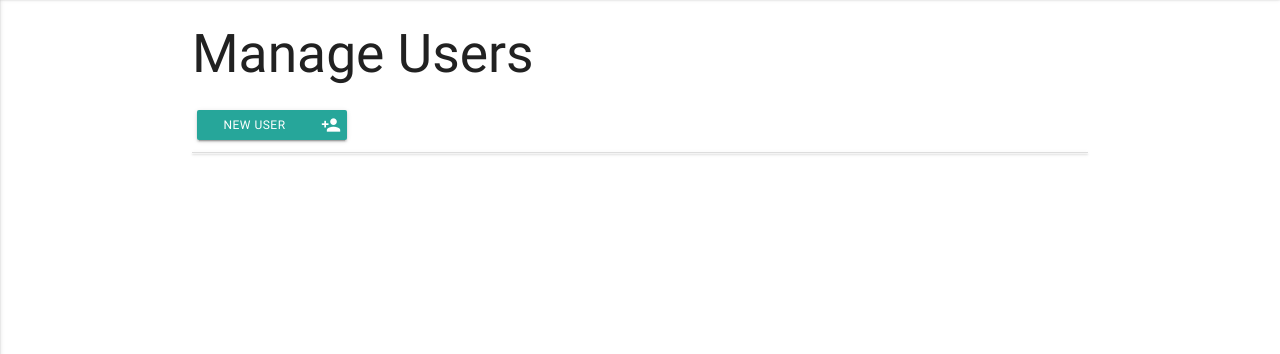
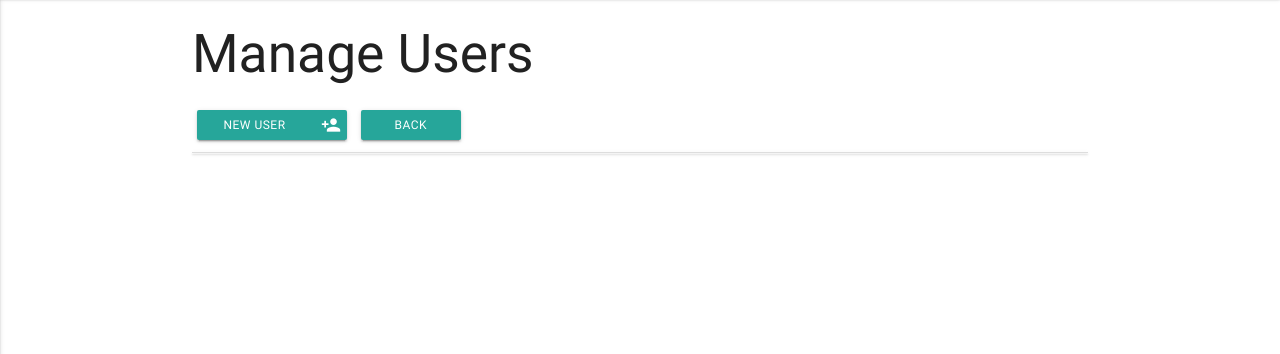
Before and after one commit to aidan-stritch/Personal-Interests-Manager, a Flask app: page /manage_users in a window 1280 px wide. Shown: the part 66-420 px from the top of the page. Run offline with Flask 2, Linux system fonts and the light colour scheme; the visitor is signed in with stand-in values (Sample User, id 1); data that the repository does not hold is empty; some libraries are stand-ins or nearby versions.

Commit message:
added back buttons for better user navigation on all pages

```diff
--- a/app.py
+++ b/app.py
@@ -13,7 +13,7 @@ load_dotenv()
 """Creating an instance of a Flask app and linking it to the MongoDB"""
 app = Flask(__name__)
 
-
+"""this gets the DB name, URI and secret key from the .env file for the app configuration"""
 app.config["MONGO_DBNAME"] = os.environ.get("MONGO_DBNAME")
 app.config["MONGO_URI"] = os.environ.get("MONGO_URI")
 app.config["SECRET_KEY"] = os.environ.get("SECRET_KEY")
@@ -118,7 +118,8 @@ def add_user():
     fields = request.form.to_dict()
     fields['Password'] = hash_pass
     Users.insert_one(fields)
-
+    """if the user is authenticated then they are brought back to the
+    manage_user's page and if not they are logged in and redirected to their user profile"""
     if current_user.is_authenticated:
         flash('Successfully created new user')
         return redirect(url_for('manage_users'))
--- a/static/css/style.css
+++ b/static/css/style.css
@@ -5,6 +5,15 @@ body{
 .btn-small{
     height: 30px;
     width: 150px;
+    line-height: 30px;
+    margin: 5px 5px;
+    padding: 0 0.5em;
+    font-size: 12px;
+}
+
+.btn-back{
+    height: 30px;
+    width: 100px;
     line-height: 30px;
     margin: 5px 5px;
     padding: 0 0.5em;
--- a/templates/add_episode.html
+++ b/templates/add_episode.html
@@ -64,6 +64,8 @@ component to allow the user to add a new episodes details and submit -->
             <button class="btn waves-effect waves-light form_btn" type="submit" >Add Episode
                 <i class="material-icons right">done</i>
             </button>
+            <!-- this button sends the user to the last page they were on-->
+            <button type="button" class="btn waves-effect waves-light form_btn" onclick="javascript:history.back()">Back</button>
         </div>
 	</form>
 </div>
--- a/templates/add_game.html
+++ b/templates/add_game.html
@@ -45,6 +45,8 @@ component to allow the user to update a movies details and submit -->
             <button class="btn waves-effect waves-light form_btn" type="submit">Add Game
                 <i class="material-icons right">done</i>
             </button>
+            <!-- this button sends the user to the last page they were on-->
+            <button type="button" class="btn waves-effect waves-light form_btn" onclick="javascript:history.back()">Back</button>
         </div>
 	</form>
 </div>
--- a/templates/add_movie.html
+++ b/templates/add_movie.html
@@ -64,6 +64,8 @@ component to allow the user to update a movies details and submit -->
             <button class="btn waves-effect waves-light form_btn" type="submit">Add Movie
                 <i class="material-icons right">done</i>
             </button>
+            <!-- this button sends the user to the last page they were on-->
+            <button type="button" class="btn waves-effect waves-light form_btn" onclick="javascript:history.back()">Back</button>
         </div>
 	</form>
 </div>
--- a/templates/add_quest.html
+++ b/templates/add_quest.html
@@ -57,6 +57,8 @@ component to allow the user to add a new quests details and submit -->
             <button class="btn waves-effect waves-light form_btn" type="submit" >Add Quest
                 <i class="material-icons right">done</i>
             </button>
+            <!-- this button sends the user to the last page they were on-->
+            <button type="button" class="btn waves-effect waves-light form_btn" onclick="javascript:history.back()">Back</button>
         </div>
 	</form>
 </div>
--- a/templates/add_tv_show.html
+++ b/templates/add_tv_show.html
@@ -55,6 +55,8 @@ component to allow the user to update a movies details and submit -->
             <button class="btn waves-effect waves-light form_btn" type="submit">Add TV Show
                 <i class="material-icons right">done</i>
             </button>
+            <!-- this button sends the user to the last page they were on-->
+            <button type="button" class="btn waves-effect waves-light form_btn" onclick="javascript:history.back()">Back</button>
         </div>
 	</form>
 </div>
--- a/templates/add_user.html
+++ b/templates/add_user.html
@@ -76,6 +76,8 @@ component to allow the user to fill in a new users details and submit -->
 			<button class="btn waves-effect waves-light" type="submit">Add User
                 <i class="material-icons right">person_add</i>
             </button>
+            <!-- this button sends the user to the last page they were on-->
+            <button type="button" class="btn waves-effect waves-light form_btn" onclick="javascript:history.back()">Back</button>
 		</div>
 	</form>
 </div>
--- a/templates/edit_episode.html
+++ b/templates/edit_episode.html
@@ -68,6 +68,8 @@ component to allow the user to update a movies details and submit -->
             <button class="btn waves-effect waves-light form_btn" type="submit">Save Changes
                 <i class="material-icons right">done</i>
             </button>
+            <!-- this button sends the user to the last page they were on-->
+            <button type="button" class="btn waves-effect waves-light form_btn" onclick="javascript:history.back()">Back</button>
         </div>
 	</form>
 </div>
--- a/templates/edit_game.html
+++ b/templates/edit_game.html
@@ -45,6 +45,8 @@ component to allow the user to update a movies details and submit -->
             <button class="btn waves-effect waves-light form_btn" type="submit">Save Changes
                 <i class="material-icons right">done</i>
             </button>
+            <!-- this button sends the user to the last page they were on-->
+            <button type="button" class="btn waves-effect waves-light form_btn" onclick="javascript:history.back()">Back</button>
         </div>
 	</form>
 </div>
--- a/templates/edit_movie.html
+++ b/templates/edit_movie.html
@@ -68,6 +68,8 @@ component to allow the user to update a movies details and submit -->
             <button class="btn waves-effect waves-light form_btn" type="submit" >Save Changes
                 <i class="material-icons right">done</i>
             </button>
+            <!-- this button sends the user to the last page they were on-->
+            <button type="button" class="btn waves-effect waves-light form_btn" onclick="javascript:history.back()">Back</button>
         </div>
 	</form>
 </div>
--- a/templates/edit_quest.html
+++ b/templates/edit_quest.html
@@ -65,6 +65,8 @@ component to allow the user to update a movies details and submit -->
             <button class="btn waves-effect waves-light form_btn" type="submit">Save Changes
                 <i class="material-icons right">done</i>
             </button>
+            <!-- this button sends the user to the last page they were on-->
+            <button type="button" class="btn waves-effect waves-light form_btn" onclick="javascript:history.back()">Back</button>
         </div>
 	</form>
 </div>
--- a/templates/edit_tv_show.html
+++ b/templates/edit_tv_show.html
@@ -55,6 +55,8 @@ component to allow the user to update a movies details and submit -->
             <button class="btn waves-effect waves-light form_btn" type="submit">Save Changes
                 <i class="material-icons right">done</i>
             </button>
+            <!-- this button sends the user to the last page they were on-->
+            <button type="button" class="btn waves-effect waves-light form_btn" onclick="javascript:history.back()">Back</button>
         </div>
 	</form>
 </div>
--- a/templates/edit_user.html
+++ b/templates/edit_user.html
@@ -76,6 +76,8 @@ component to allow the user to edit an existing users details and submit -->
 			<button class="btn waves-effect waves-light" type="submit">Save Changes
                 <i class="material-icons right">done</i>
             </button>
+            <!-- this button sends the user to the last page they were on-->
+            <button type="button" class="btn waves-effect waves-light form_btn" onclick="javascript:history.back()">Back</button>
 		</div>
 	</form>
 </div>
--- a/templates/manage_users.html
+++ b/templates/manage_users.html
@@ -14,7 +14,10 @@
 	{% endif %}
 {% endwith%}
 
-<a href="{{url_for('sign_up')}}"class="waves-effect waves-light btn btn-small"><i class="material-icons right">person_add</i>New User</a>
+<a href="{{url_for('new_user')}}"class="waves-effect waves-light btn btn-small"><i class="material-icons right">person_add</i>New User</a>
+<!-- this button sends the user to the last page they were on-->
+<button type="button" class="btn btn-back" onclick="javascript:history.back()">Back</button>
+
 <!-- This area controls the materialize accordian
 display component to showcase the user information -->
 <ul class="collapsible">
--- a/templates/my_episodes.html
+++ b/templates/my_episodes.html
@@ -14,6 +14,9 @@
 	{% endif %}
 {% endwith%}
 <a href="{{url_for('new_episode', tv_name=show)}}"class="waves-effect waves-light btn btn-small"><i class="material-icons right">dvr</i>Add Episode</a>
+
+<!-- this button sends the user to the last page they were on-->
+<button type="button" class="btn btn-back" onclick="javascript:history.back()">Back</button>
 
 <!-- This area controls the materialize accordian
 display component to showcase the user information -->
--- a/templates/my_games.html
+++ b/templates/my_games.html
@@ -14,6 +14,9 @@
 	{% endif %}
 {% endwith%}
 <a href="{{url_for('new_game')}}"class="waves-effect waves-light btn btn-small"><i class="material-icons right">gamepad</i>New Game</a>
+<!-- this button sends the user to the last page they were on-->
+<button type="button" class="btn btn-back" onclick="javascript:history.back()">Back</button>
+
 <!-- This area controls the materialize accordian
 display component to showcase the user information -->
 <ul class="collapsible">
--- a/templates/my_movies.html
+++ b/templates/my_movies.html
@@ -14,6 +14,9 @@
 	{% endif %}
 {% endwith%}
 <a href="{{url_for('new_film')}}"class="waves-effect waves-light btn btn-small"><i class="material-icons right">local_movies</i>New Movie</a>
+<!-- this button sends the user to the last page they were on-->
+<button type="button" class="btn btn-back" onclick="javascript:history.back()">Back</button>
+
 <!-- This area controls the materialize accordian
 display component to showcase the user information -->
 <ul class="collapsible">
--- a/templates/my_quests.html
+++ b/templates/my_quests.html
@@ -14,6 +14,8 @@
 	{% endif %}
 {% endwith%}
 <a href="{{url_for('new_quest', game_name=game)}}"class="waves-effect waves-light btn btn-small"><i class="material-icons right">menu_book</i>Add Quest</a>
+<!-- this button sends the user to the last page they were on-->
+<button type="button" class="btn btn-back" onclick="javascript:history.back()">Back</button>
 
 <!-- This area controls the materialize accordian
 display component to showcase the user information -->
--- a/templates/my_tv_shows.html
+++ b/templates/my_tv_shows.html
@@ -14,6 +14,9 @@
 	{% endif %}
 {% endwith%}
 <a href="{{url_for('new_tv_show')}}"class="waves-effect waves-light btn btn-small"><i class="material-icons right">tv</i>New TV Show</a>
+<!-- this button sends the user to the last page they were on-->
+<button type="button" class="btn btn-back" onclick="javascript:history.back()">Back</button>
+
 <!-- This area controls the materialize accordian
 display component to showcase the user information -->
 <ul class="collapsible">
```
